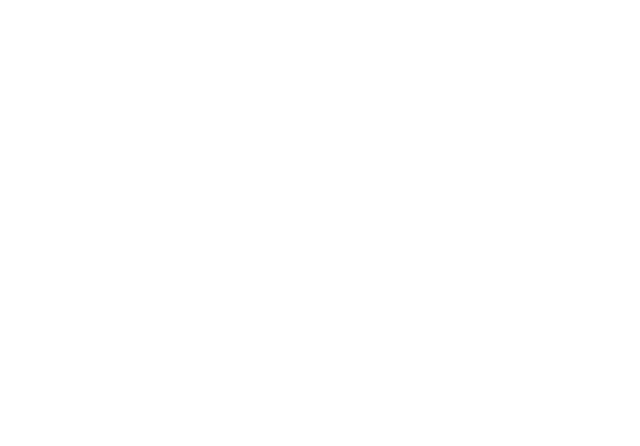
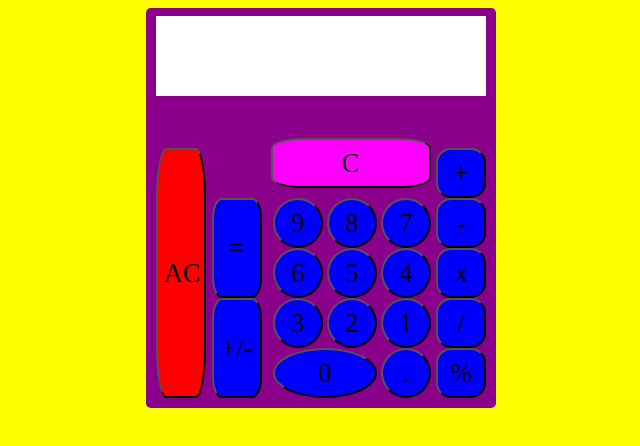
Before and after one commit to Iretii0511/Calculator-project, a plain HTML site: page index.html in a window 1280 px wide. Shown: the whole page, without its empty margins (319-959 px from the left). Drawn offline with Linux system fonts and the light colour scheme.

Commit message:
Added code to index.css and index.html files

```diff
--- a/index.css
+++ b/index.css
@@ -0,0 +1,91 @@
+body{
+    background-color: yellow;
+}
+
+button {
+    height: 50px;
+    width: 50px;
+    font-size: 0.7cm;
+    font-family: 'Times New Roman', Times, serif;
+    background-color: blue;
+}
+
+.project_body{
+    position: relative;
+    margin: auto;
+    height: 400px;
+    width: 350px;
+    background-color: darkmagenta;
+    border-radius: 0.3em;
+}
+.display_wrapper{
+    text-align: center;
+}
+.display {
+    display: inline-block;
+    height: 80px;
+    width: 330px;
+    margin-top: 0.5em;
+    background-color: white;
+}
+.number_keys{
+    position: absolute;
+    bottom: 0px;
+    right: 55.5px;
+}
+.operators{
+    position: absolute;
+    right: 0px;
+    bottom: 0px;
+}
+.keys{
+    position: absolute;
+    left: 10px;
+    right: 10px;
+    top: 130px;
+    bottom: 10px;
+}
+.keys_wrapper {
+    text-align: center;
+}
+.number_keys button{
+    border-radius: 50%;
+}
+
+.operators button{
+    display: block;
+    border-radius: 30%;
+}
+.clear button, .equal button, .changesign button{
+    border-radius: 20%;
+}
+.equal {
+    position: absolute;
+    bottom: 0px;
+    left: 55.5px;
+}
+.equal button{
+    display: block
+}
+#zero{
+    width: 104px;
+}
+#backspace{
+    position: absolute;
+    right: 55.5px;
+    width: 160px;
+    background-color: magenta;
+}
+#equalto{
+    height:100px;
+}
+#plusminus{
+    height: 100px;
+}
+#clear_all{
+    position: absolute;
+    bottom: 0px;
+    left: 0px;
+    height: 250px;
+    background-color: red;
+}
--- a/index.html
+++ b/index.html
@@ -4,9 +4,64 @@
     <meta charset="UTF-8">
     <meta name="viewport" content="width=device-width, initial-scale=1.0">
     <meta http-equiv="X-UA-Compatible" content="ie=edge">
+    <link rel="stylesheet" href="index.css">
     <title>Document</title>
 </head>
 <body>
+    <div class = "project_body">
+    <div  class="display_wrapper">
+        <div class = "display">
+            <div id = "display_question">
 
+            </div>
+            <div id = "display_equal">
+
+            </div>
+            <div id = "display_answer">
+
+            </div>
+        </div>
+    </div>
+    <div class="keys_wrapper">
+        <div class = "keys">
+             <div class = "number_keys">
+                 <div class = "upernumbers">
+                     <button id = "number9">9</button>
+                     <button id = "number8">8</button>
+                     <button id = "number7">7</button>
+                 </div>
+                 <div class = "middlenumbers">
+                     <button id = "number6">6</button>
+                     <button id = "number5">5</button>
+                     <button id = "number4">4</button>
+                 </div>
+                 <div class = "lowernumbers">
+                    <button id = "number3">3</button>
+                    <button id = "number2">2</button>
+                    <button id = "number1">1</button>
+                 </div>
+                 <div class = "zeroanddot">
+                     <button id="zero">0</button>
+                     <button id = "dot">.</button>
+                 </div>
+             </div>
+             <div class = "operators">
+                 <button id = "plus">+</button>
+                 <button id = "minus">-</button>
+                 <button id = "multiply">x</button>
+                 <button id = "divide">/</button>
+                 <button id = "percent">%</button>
+             </div>
+             <div class = "clear">
+                 <button id = "backspace">C</button>
+                 <button id = "clear_all">AC</button>
+             </div>
+             <div class = "equal">
+                 <button id = "equalto">=</button>
+                 <button id = "plusminus">+/-</button>
+            </div>
+        </div>
+    </div>
+    </div>
 </body>
 </html>
```
